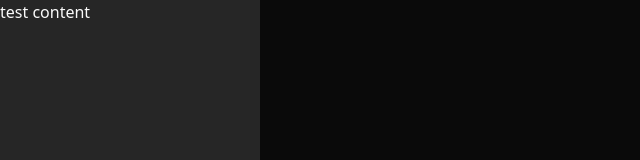
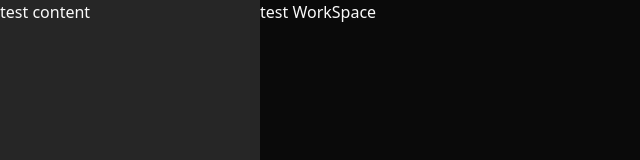
Before and after one commit to meme-d0ge/BeaverChat_Frontend, a Next.js app: page / in a window 1280 px wide. Shown: the top 160 px of the page, without its empty margins (0-640 px from the left). Built offline with nearby package versions, Linux system fonts and the light colour scheme; no server answers.

Commit message:
minor styling changes

```diff
--- a/app/layout.tsx
+++ b/app/layout.tsx
@@ -13,7 +13,7 @@ export default function RootLayout({
   return (
     <html lang="en">
       <Provider store={store}>
-        <body className={'dark'}>
+        <body className={'max-w-[1920px] mx-auto dark'}>
           {children}
           <Toaster/>
        </body>
--- a/src/pages/main/main.tsx
+++ b/src/pages/main/main.tsx
@@ -6,12 +6,12 @@ const MainPage = () => {
     const [isOpen, setIsOpen] = useState<boolean>()
 
     return (
-        <main className={'min-h-screen'}>
+        <main className={'min-h-screen flex'}>
             <SideBar setIsOpen={setIsOpen}>
                 <p>test content</p>
             </SideBar>
             <div>
-
+                <p>test WorkSpace</p>
             </div>
         </main>
     );
```
